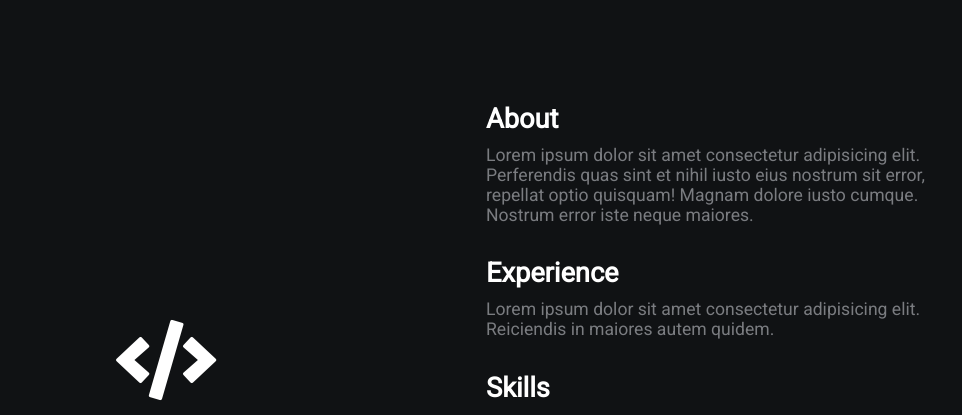
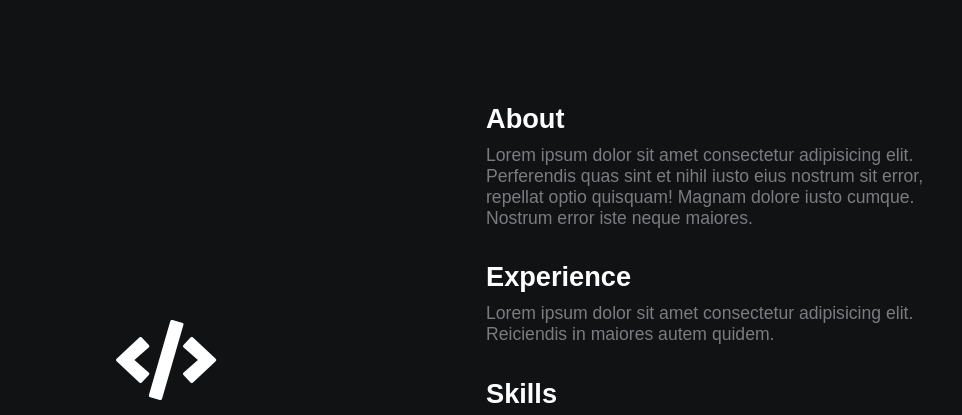
Before and after one commit to danielkimGH/danielkimGH.github.io, a plain HTML site: page index.html in a window 1280 px wide. Shown: the top 415 px of the page, without its empty margins (154-1116 px from the left). Drawn offline with Linux system fonts and the light colour scheme.

Commit message:
Updated font

```diff
--- a/index.html
+++ b/index.html
@@ -1,13 +1,15 @@
 <!DOCTYPE html>
 <html lang="en">
+
 <head>
     <meta charset="UTF-8">
     <meta name="viewport" content="width=device-width, initial-scale=1.0">
     <meta http-equiv="X-UA-Compatible" content="ie=edge">
     <link rel="stylesheet" href="https://use.fontawesome.com/releases/v5.4.1/css/all.css" integrity="sha384-5sAR7xN1Nv6T6+dT2mhtzEpVJvfS3NScPQTrOxhwjIuvcA67KV2R5Jz6kr4abQsz" crossorigin="anonymous">
     <link rel="stylesheet" href="style.css">
-    <title>Your Name</title>
+    <title>Daniel Kim</title>
 </head>
+
 <body>
     <div class="grid-2">
         <div class="section-1">
--- a/style.css
+++ b/style.css
@@ -1,5 +1,5 @@
 /* global */
-@import url('https://fonts.googleapis.com/css?family=Roboto');
+@import url('https://fonts.googleapis.com/css?family=Cormorant+Garamond');
 
 .grid-2{
     display: grid;
@@ -9,7 +9,7 @@
 body{
     margin: 0;
     padding: 0;
-    font-family: 'Roboto', sans-serif;
+    font-family: 'Cormorant+Garamond', sans-serif;
     background-color: #101214;
     color: #7A7C80;
 
```
